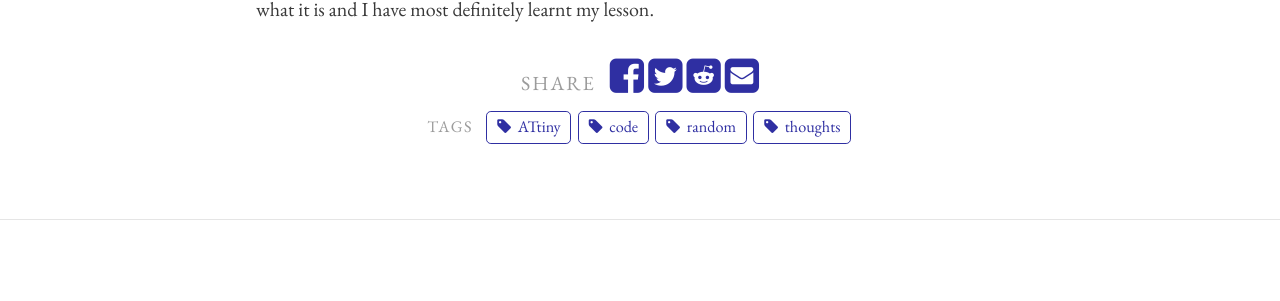
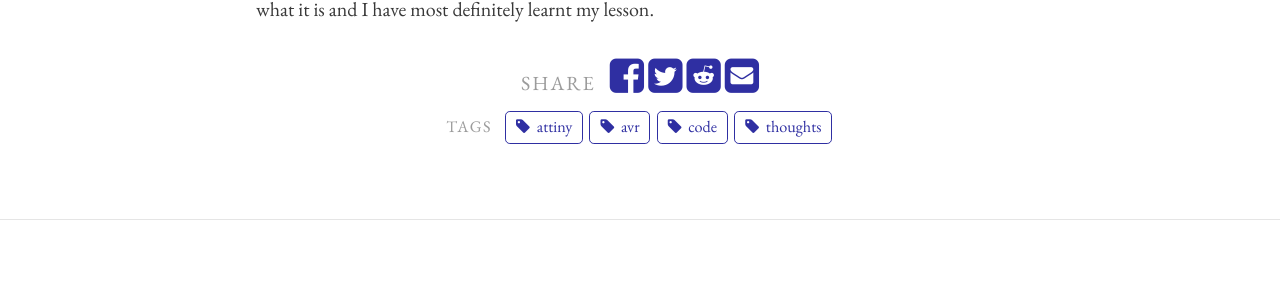
Before and after one commit to niravcodes/niravcodes.github.io, a Jekyll site: the page built from _posts/2018-04-20-so-yeah-precedence-sucks.md, in a window 1280 px wide and 900 px high, scrolled down 2938 px. Shown: the part 363-664 px from the top of the window. Built offline with Jekyll 4.4.1, drawn with Linux system fonts in a browser that asks for light colours; comment, search, counter and statistics services are not loaded.

Commit message:
Update from Forestry.io - Updated 2018-04-20-so-yeah-precedence-sucks.md

```diff
--- a/_posts/2018-04-20-so-yeah-precedence-sucks.md
+++ b/_posts/2018-04-20-so-yeah-precedence-sucks.md
@@ -2,10 +2,10 @@
 layout: post
 title: The Long Sad Story Of How My Life Was Ruined By Precedence In C
 tags:
-- random
 - code
 - thoughts
-- ATtiny
+- avr
+- attiny
 
 ---
 Did you know that the equality (==) operator takes precedence over bitwise operators(&, \|) in c? You probably did, because you must have memorized the precedence table in the first semester. Being a lazy ass, however, I didn't. Now, at that time, I didn't think much of it because I could use parenthesis whenever I was confused about precedence. I was wrong.
```
